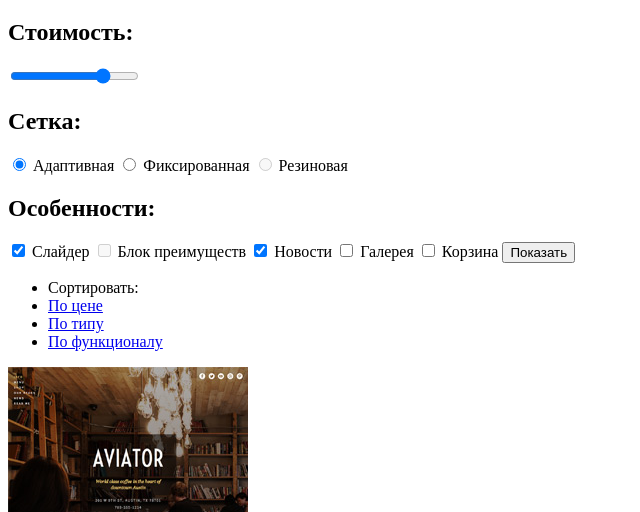
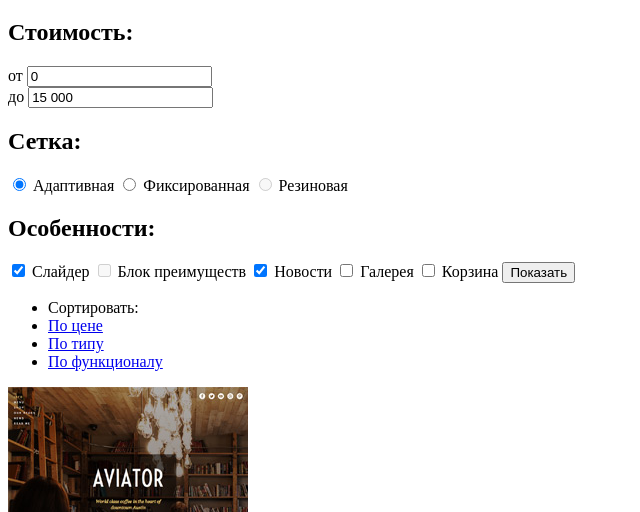
Before and after one commit to Maximch1/178239-nerds, a plain HTML site: page catalog.html in a window 1280 px wide. Shown: the part 288-800 px from the top of the page, without its empty margins (0-640 px from the left). Drawn offline with Linux system fonts and the light colour scheme.

Commit message:
добавил ползунок к цене

```diff
--- a/catalog.html
+++ b/catalog.html
@@ -37,9 +37,22 @@
 					<form action="cat-filter" method="post">
 						<h2 class="catalog-filter-title">Стоимость:</h2>
 						<div class="catalog-filter-price">
-							<input type="range" min="0" max="20000" step="1000" value="15000">
+              <div class="catalog-filter-slider">
+                <div class="catalog-slider-line"></div>
+                <div class="catalog-slider-point slider-min"></div>
+                <div class="catalog-slider-point slider-max"></div>
+              </div>
+              <div class="catalog-filter-price">
+                <div class="catalog-price-min">
+                  <span class="catalog-price-from">от</span>
+                  <input class="price-min" type="text" value="0">
+                </div>
+                <div class="catalog-price-max">
+                  <span class="catalog-price-to">до</span>
+                  <input class="price-max" type="text" value="15 000">
+                </div>
+              </div>
 						</div>
-
             <h2 class="catalog-filter-title">Сетка:</h2>
             <input type="radio" name="adaptive" id="cat-adap" value="adaptive" checked>
             <label class="catalog-filter-select" for="cat-adap">Адаптивная</label>
```
